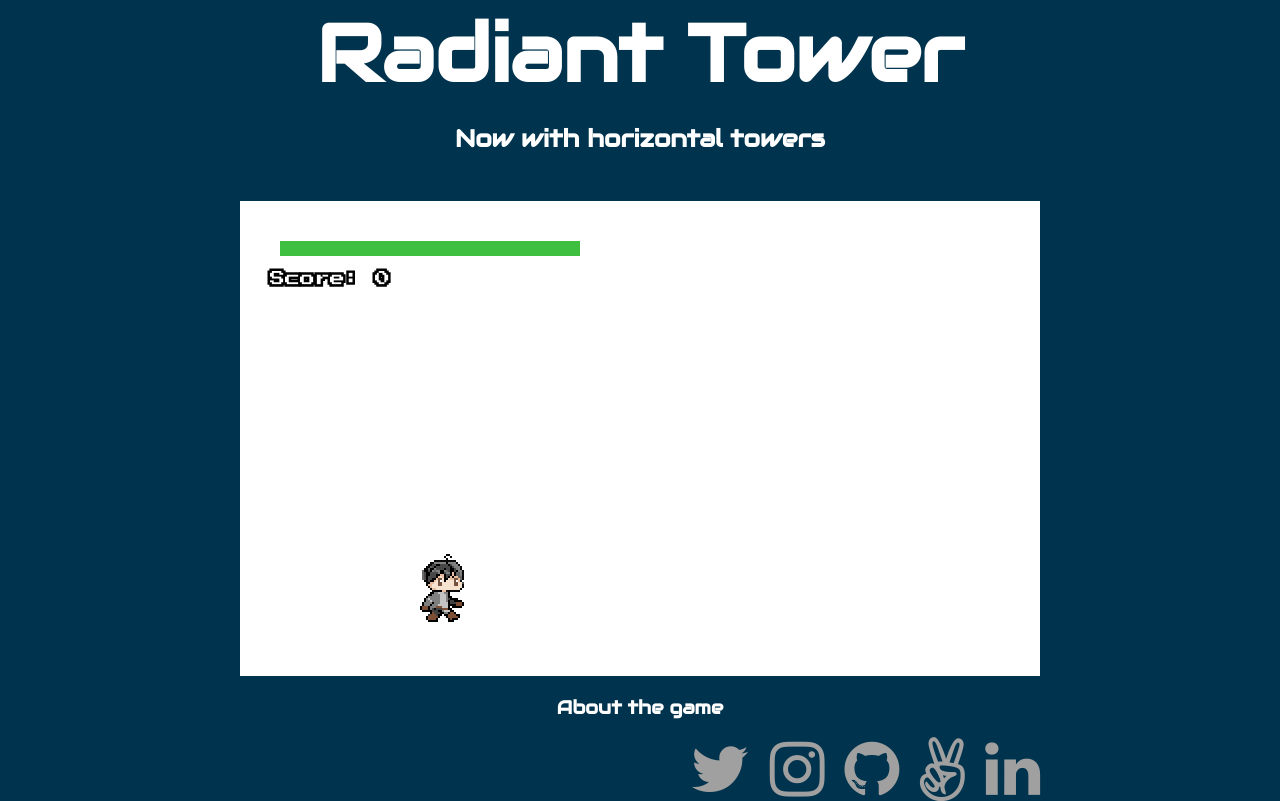
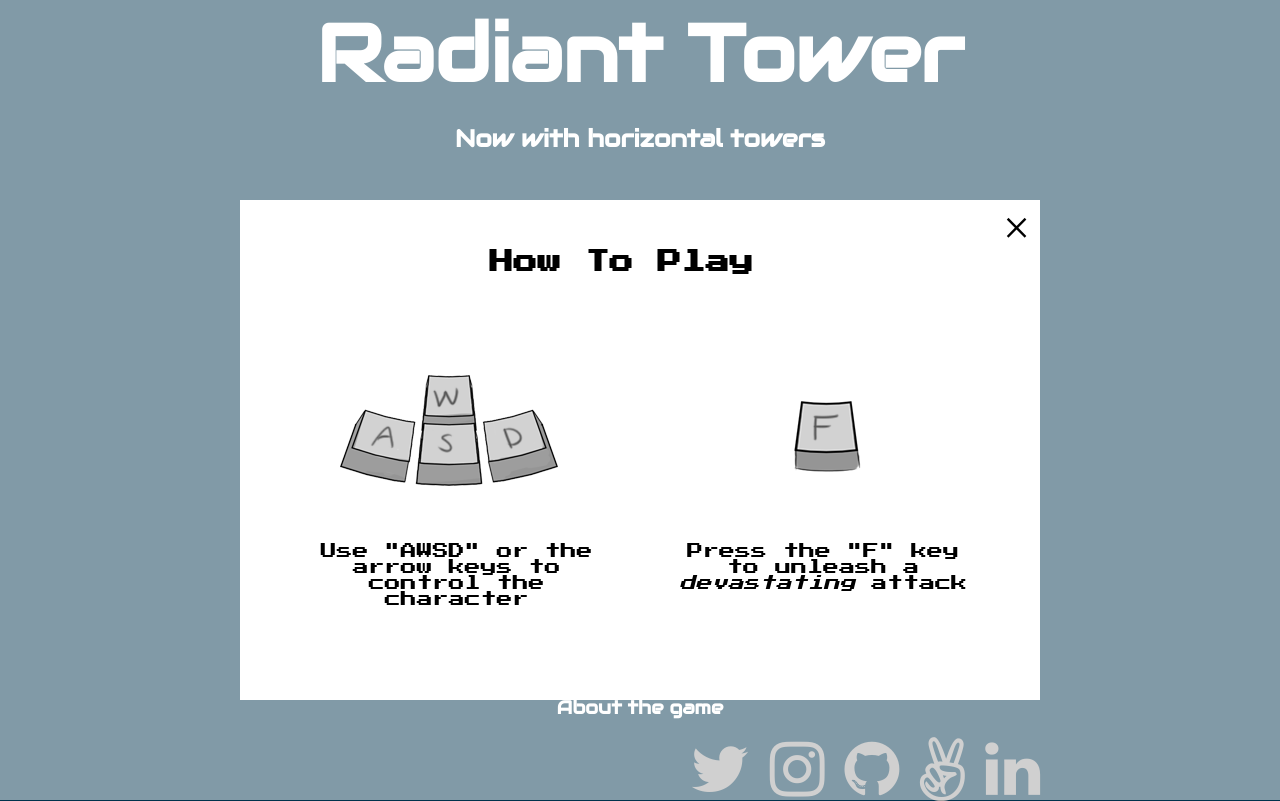
Before and after one commit to raphiree/radiant_tower, a website built with webpack: page index.html in a window 1280 px wide. Built offline with Linux system fonts and the light colour scheme; a web font is replaced by a local one.

Commit message:
Create modal for instructions

```diff
--- a/index.html
+++ b/index.html
@@ -15,14 +15,26 @@
 
 <body>
 
+  <content id="modal" className="modal">
+    <content class="modal-content">
+      <span class="close">&times;</span>
+      <h3 class="modal-text">How To Play</h3>
+      <img src="assets/display/controls.gif" class="control-gif">
+      <div class="control-box">
+        <p class="control-explain">
+          Use "AWSD" or the arrow keys to control the character
+        </p>
+        <p class="control-explain">
+          Press the "F" key to unleash a <i>devastating</i> attack
+        </p>
+    </div>
+    </content>
+  </content>
+
   <header id="page-header">
     <h1>Radiant Tower</h1>
     <h4>Now with horizontal towers</h4>
   </header>
-
-  <content id="intro-modal" className="modal">
-    <h3>Instructions</h3>
-  </content>
 
   <content id="root">
     <canvas id="game-canvas" width="800px" height="475px"></canvas>
--- a/src/index.js
+++ b/src/index.js
@@ -14,6 +14,7 @@ import {
 } from './monster';
 import { checkIfBeingHit, checkIfHitting } from './collision';
 import { displayHealthBar, displayGameOver, displayScore, removeGameover } from './displays';
+import { modal } from './modal';
 
 // GAMEPLAY VARIABLES
 let runTime = 0;
@@ -131,4 +132,5 @@ function runGame () {
   requestAnimationFrame(runGame);
 }
 
+modal();
 runGame();
--- /dev/null
+++ b/src/modal.js
@@ -0,0 +1,13 @@
+export function modal() {
+  const modal = document.getElementById('modal');
+  document.addEventListener("click", e => {
+    if (e.target === modal) {
+      modal.style.display = 'none';
+    }
+  })
+
+  const xButton = document.getElementsByClassName("close")[0];
+  xButton.addEventListener("click", e => {
+    modal.style.display = 'none';
+  })
+}
--- a/src/sass/index.scss
+++ b/src/sass/index.scss
@@ -32,10 +32,6 @@ body {
 
 #page-header h4 {
   font-size: 1.5em;
-}
-
-#intro-modal {
-  display: none;
 }
 
 #root {
@@ -96,6 +92,66 @@ body {
   width: 400px;
 }
 
+#modal {
+  position: absolute;
+  left: 0px;
+  top: 0px;
+  width: 100%;
+  height: 100%;
+  overflow: auto;
+  background-color: rgba(255, 255, 255, 0.507);
+  z-index: 1;
+}
+
+.modal-content {
+  position: absolute;
+  width: 800px;
+  height: 500px;
+  background-color: white;
+  left: 50%;
+  margin-left: -400px;
+  top: 200px;
+}
+
+.modal-text {
+  font-family: 'Press Start 2P';
+  color: black;
+  font-size: 1.5em;
+  text-align: center;
+  margin-top: 50px;
+}
+
+.close {
+  cursor: pointer;
+  color: black;
+  float: right;
+  font-size: 3em;
+  padding: (0px 10px 0px 0px);
+}
+
+.control-gif {
+  margin-top: 50px;
+  display: block;
+  margin-left: auto;
+  margin-right: auto;
+}
+
+.control-box {
+  width: 800px;
+  display: flex;
+  align-items: flex-start;
+  justify-content: space-evenly;
+}
+
+.control-explain {
+  text-align: center;
+  width: 300px;
+  font-family: 'Press Start 2P';
+  color: black;
+  font-size: 1em;
+}
+
+
 #explanations h3 {
   font-family: 'Audiowide', cursive;
   color: white;
```
Also changed, not shown: assets/display/control-1.png (added), assets/display/control-2.png (added), assets/display/controls.gif (added), dist/main.css, dist/main.js.
